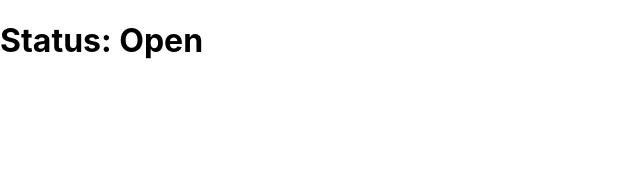
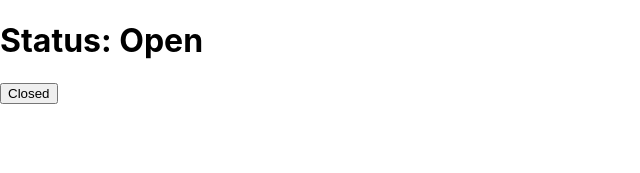
Before and after one commit to sprintup/ReactTraining, a React (Create React App) app in the folder hello-react/: page / in a window 1280 px wide. Shown: the top 173 px of the page, without its empty margins (0-640 px from the left). Built offline with nearby package versions, Linux system fonts and the light colour scheme.

Commit message:
clicking button changes status to closed

```diff
--- a/hello-react/src/index.js
+++ b/hello-react/src/index.js
@@ -4,12 +4,18 @@ import './index.css';
 
 
 function App(){
-  const [status] = useState("Open");
+  // initial status is open
+  // useState returns a pair:
+  //  status = state value (Open) -> remmeber array destructuring is allowing us give this value a name
+  //  second value is a function to update the state, we can call it setStatus
+
+  const [status, setStatus] = useState("Open");
 
   //Status will be a state value that reflects the current status for this application
   return (
     <div>
       <h1>Status: {status}</h1>
+      <button onClick={() => setStatus("Closed")}>Closed</button>
     </div>
   );
 }
```
